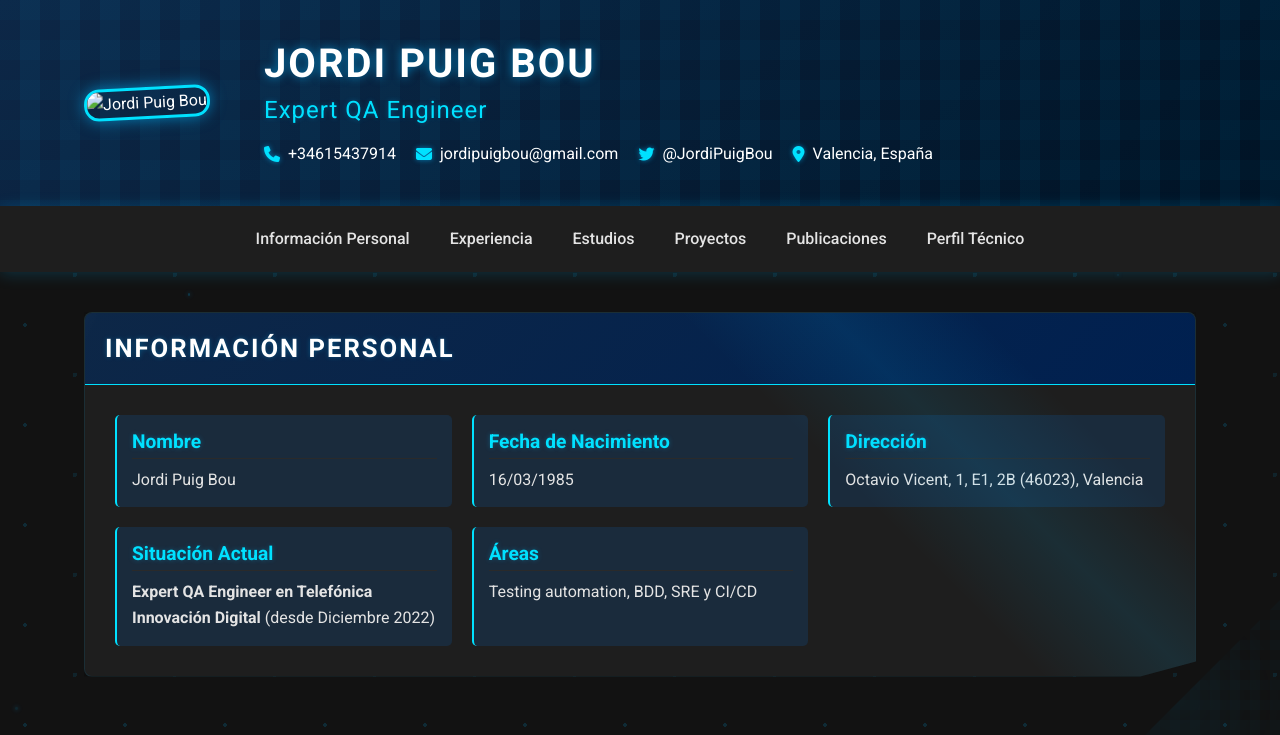
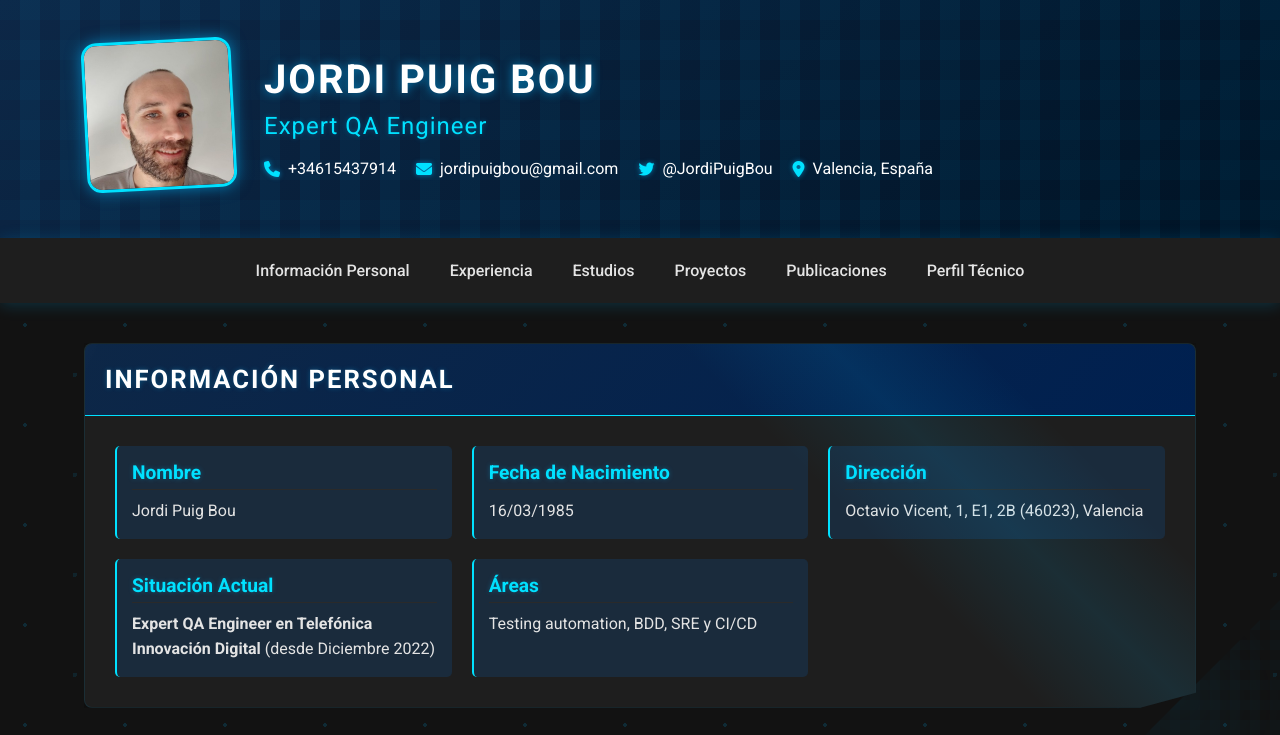
Before and after one commit to jordipuigbou/jordipuigbou.github.io, a plain HTML site: page index.html in a window 1280 px wide. Shown: the top 735 px of the page. Drawn offline with Linux system fonts and the light colour scheme.

Commit message:
feat: update style and add profile picture

```diff
--- a/css/styles.css
+++ b/css/styles.css
@@ -263,7 +263,6 @@ main {
     height: 100%;
     background: linear-gradient(90deg, transparent, rgba(255, 255, 255, 0.2), transparent);
     transform: skewX(-25deg);
-    animation: shimmer 5s infinite;
 }
 
 @keyframes shimmer {
@@ -596,6 +595,11 @@ footer p {
     letter-spacing: 1px;
 }
 
+@keyframes pulseGlow {
+    0% { box-shadow: 0 0 8px var(--glow-color); }
+    100% { box-shadow: 0 0 8px var(--glow-color); }
+}
+
 /* Elementos decorativos tecnológicos */
 .tech-decoration {
     position: fixed;
@@ -626,13 +630,6 @@ footer p {
         repeating-linear-gradient(90deg, transparent, transparent 10px, rgba(0, 184, 255, 0.1) 10px, rgba(0, 184, 255, 0.1) 20px);
     background-size: 100% 100%, 20px 20px, 20px 20px;
     clip-path: polygon(100% 0, 100% 100%, 0 100%);
-}
-
-/* Efectos adicionales */
-@keyframes pulseGlow {
-    0% { box-shadow: 0 0 5px var(--glow-color); }
-    50% { box-shadow: 0 0 15px var(--glow-color); }
-    100% { box-shadow: 0 0 5px var(--glow-color); }
 }
 
 /* Media Queries */
--- a/js/main.js
+++ b/js/main.js
@@ -63,37 +63,11 @@ document.addEventListener('DOMContentLoaded', function() {
         observer.observe(item);
     });
 
-    // Efecto de escritura para el título del encabezado
+    // Reemplazo el efecto de escritura parpadeante por una simple aparición del nombre
     const headerTitle = document.querySelector('.profile-info h1');
     if (headerTitle) {
-        const originalText = headerTitle.textContent;
-        headerTitle.textContent = '';
-
-        let i = 0;
-        const typeWriter = () => {
-            if (i < originalText.length) {
-                headerTitle.textContent += originalText.charAt(i);
-                i++;
-                setTimeout(typeWriter, 100);
-            } else {
-                // Añadir cursor parpadeante al final
-                headerTitle.insertAdjacentHTML('beforeend', '<span class="cursor">|</span>');
-                const cursor = document.querySelector('.cursor');
-
-                // Hacer que el cursor parpadee
-                setInterval(() => {
-                    cursor.style.opacity = cursor.style.opacity === '0' ? '1' : '0';
-                }, 500);
-
-                // Eliminar el cursor después de 3 segundos
-                setTimeout(() => {
-                    if (cursor) cursor.remove();
-                }, 3000);
-            }
-        };
-
-        // Iniciar el efecto de escritura después de un breve retraso
-        setTimeout(typeWriter, 500);
+        // Simplemente añadimos una clase para una transición suave sin parpadeo
+        headerTitle.classList.add('fade-in-text');
     }
 
     // Añadir el año actual al pie de página
@@ -108,7 +82,7 @@ document.addEventListener('DOMContentLoaded', function() {
         this.src = 'img/default-avatar.png';
     });
 
-    // Crear el efecto de partículas de fondo
+    // Crear el efecto de partículas de fondo con menos densidad y sin parpadeo
     createParticles();
 });
 
@@ -127,8 +101,8 @@ function createParticles() {
     container.style.pointerEvents = 'none';
     container.style.zIndex = '-1';
 
-    // Crear partículas
-    const particleCount = window.innerWidth < 768 ? 15 : 30;
+    // Crear partículas (reduciendo la cantidad para minimizar distracciones)
+    const particleCount = window.innerWidth < 768 ? 10 : 20;
 
     for (let i = 0; i < particleCount; i++) {
         const particle = document.createElement('div');
@@ -138,9 +112,10 @@ function createParticles() {
         particle.style.position = 'absolute';
         particle.style.width = Math.random() * 3 + 1 + 'px';
         particle.style.height = particle.style.width;
-        particle.style.backgroundColor = 'rgba(0, 184, 255, ' + (Math.random() * 0.2 + 0.1) + ')';
+        particle.style.backgroundColor = 'rgba(0, 184, 255, ' + (Math.random() * 0.15 + 0.05) + ')';
         particle.style.borderRadius = '50%';
-        particle.style.boxShadow = '0 0 5px rgba(0, 184, 255, 0.5)';
+        // Reducir el brillo para evitar efecto de parpadeo
+        particle.style.boxShadow = '0 0 3px rgba(0, 184, 255, 0.3)';
 
         // Posición inicial
         resetParticle(particle);
@@ -159,10 +134,10 @@ function resetParticle(particle) {
     particle.style.top = Math.random() * 100 + 100 + '%'; // Empezar desde debajo
 
     // Velocidades aleatorias (lento para un efecto sutil)
-    particle.speedY = -(Math.random() * 0.5 + 0.2); // Hacia arriba
+    particle.speedY = -(Math.random() * 0.3 + 0.1); // Hacia arriba (más lento)
 
-    // Opacidad aleatoria
-    particle.style.opacity = Math.random() * 0.6 + 0.4;
+    // Opacidad aleatoria pero menos variable
+    particle.style.opacity = Math.random() * 0.4 + 0.3;
 }
 
 // Animar una partícula
@@ -185,7 +160,7 @@ function animateParticle(particle) {
     moveParticle();
 }
 
-// Añadir estilos CSS para las animaciones
+// Añadir estilos CSS para las animaciones (sin parpadeo)
 const styleElement = document.createElement('style');
 styleElement.textContent = `
     .fade-in-section {
@@ -204,19 +179,20 @@ styleElement.textContent = `
         transform: translateX(0) !important;
     }
 
-    .cursor {
-        font-weight: 100;
-        transition: opacity 0.5s ease;
+    .fade-in-text {
+        opacity: 0;
+        animation: fadeIn 1s forwards;
     }
 
-    @keyframes glow {
-        0% { text-shadow: 0 0 5px rgba(0, 184, 255, 0.5); }
-        50% { text-shadow: 0 0 15px rgba(0, 184, 255, 0.8); }
-        100% { text-shadow: 0 0 5px rgba(0, 184, 255, 0.5); }
+    @keyframes fadeIn {
+        0% { opacity: 0; }
+        100% { opacity: 1; }
     }
 
+    /* Eliminar la animación de brillo parpadeante */
     .tech-highlight {
-        animation: glow 2s infinite;
+        color: var(--accent-color);
+        text-shadow: 0 0 5px var(--glow-color);
     }
 `;
 
```
Also changed, not shown: img/profile.jpg (added).
